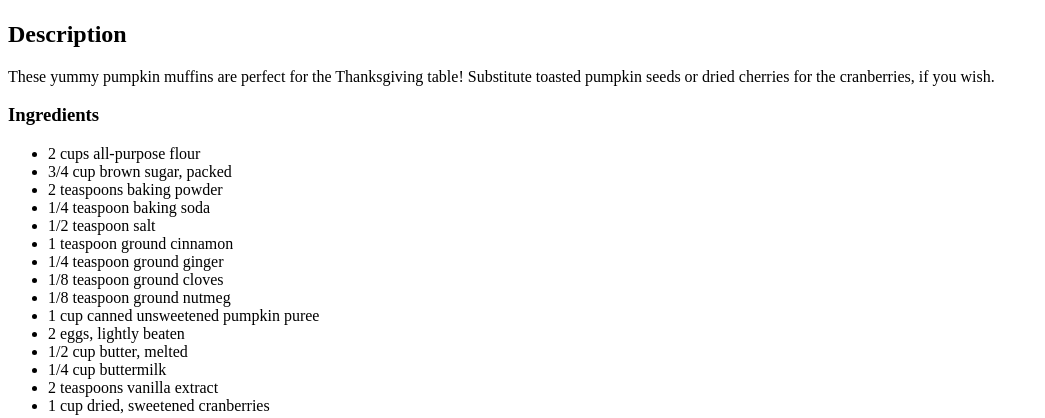
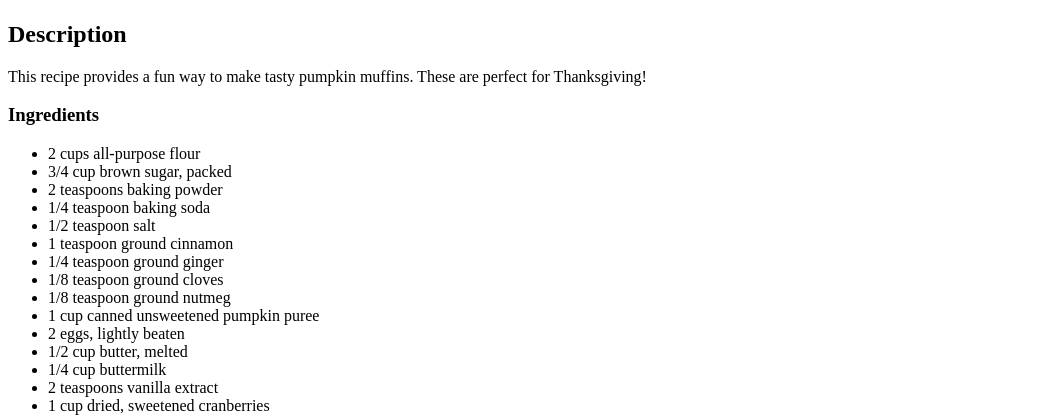
Before and after one commit to kaitlinennis/odin-recipes, a plain HTML site: page recipes/cranberry-pumpkin-muffins.html in a window 1280 px wide. Shown: the part 383-801 px from the top of the page, without its empty margins (0-1045 px from the left). Drawn offline with Linux system fonts and the light colour scheme.

Commit message:
Edit README.md and cranberry-pumpkin-muffins.html description

```diff
--- a/recipes/cranberry-pumpkin-muffins.html
+++ b/recipes/cranberry-pumpkin-muffins.html
@@ -11,8 +11,7 @@
     alt="An image of cranberry pumpkin muffins">
 
     <h2>Description</h2>
-    <p>These yummy pumpkin muffins are perfect for the Thanksgiving table!
-        Substitute toasted pumpkin seeds or dried cherries for the cranberries, if you wish.</p>
+    <p>This recipe provides a fun way to make tasty pumpkin muffins. These are perfect for Thanksgiving!</p>
 
     <h3>Ingredients</h3>
     <ul>
```
Also changed, not shown: 1 other file.
